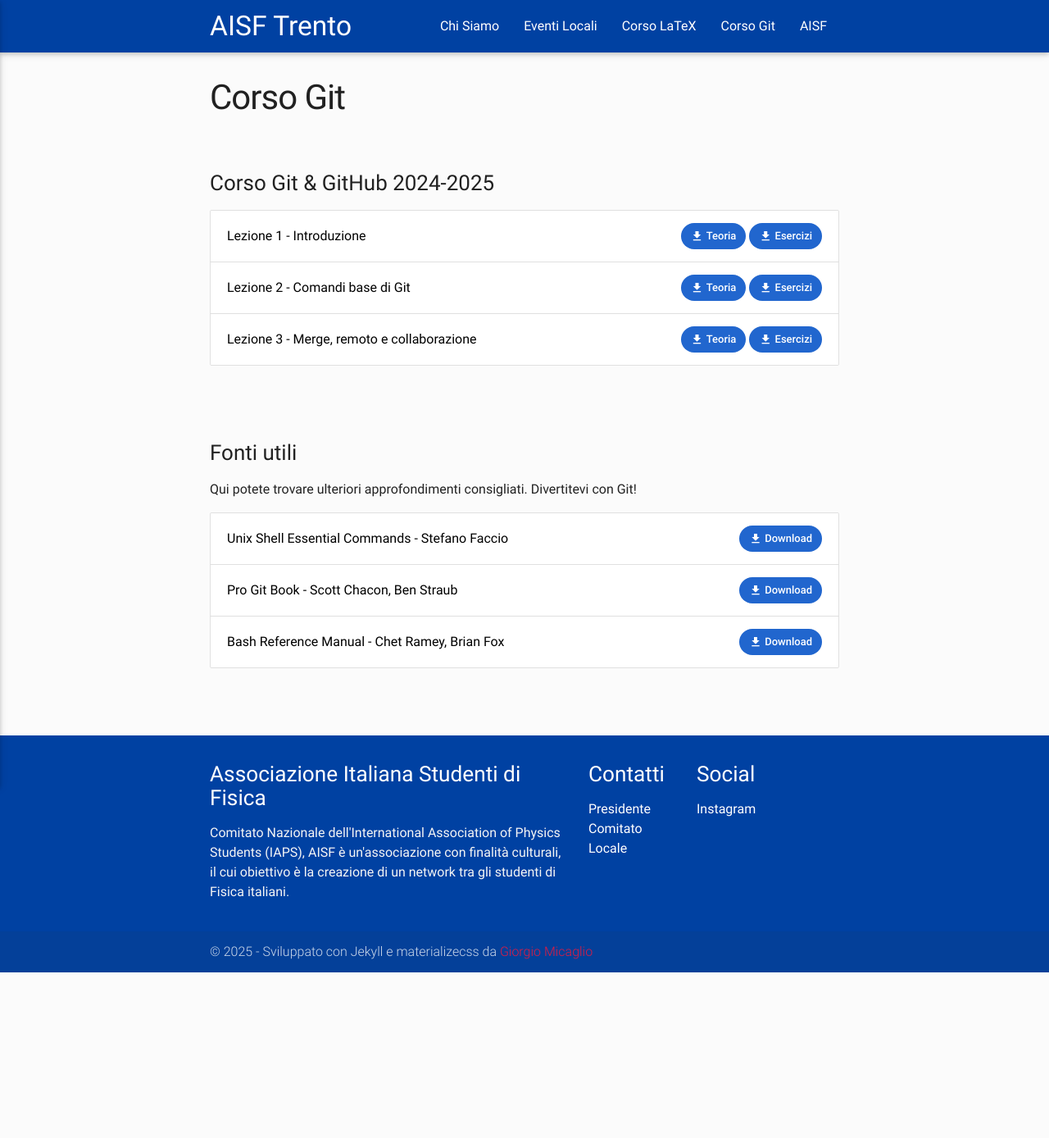
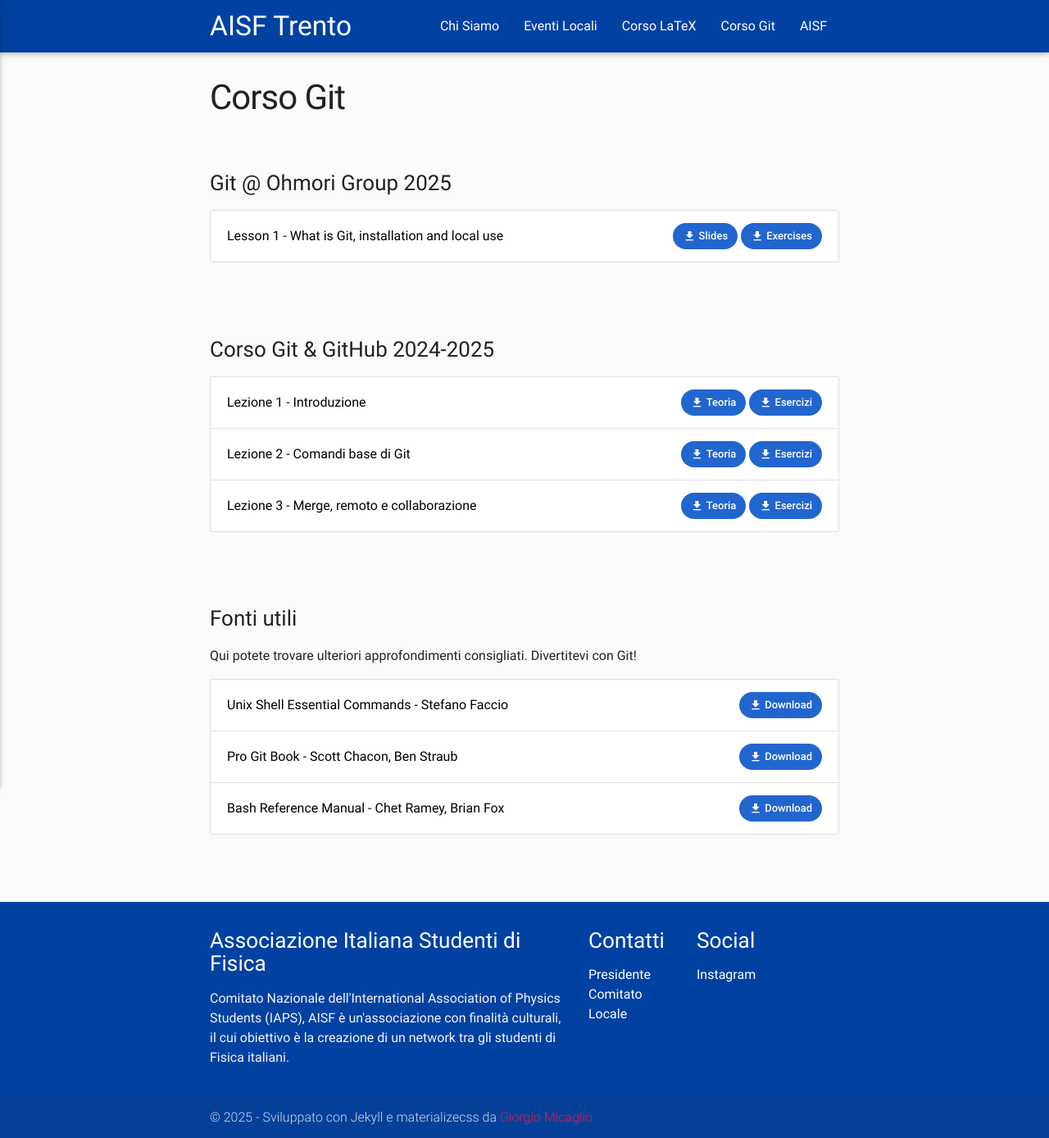
Before and after one commit to ai-sf/trento, a Jekyll site: the page built from git.html, in a window 1280 px wide. Shown: the whole page at 82% size. Built offline with Jekyll 4.4.1, drawn with Linux system fonts in a browser that asks for light colours; nearby versions of some CDN libraries; before the commit the page ends 1186 px from its top, so only the background shows below that.

Commit message:
add english git course

```diff
--- a/_data/eventi.yml
+++ b/_data/eventi.yml
@@ -56,7 +56,7 @@ sections:
             Venite numerosi!"
       linktxt: Gita in Bondone 2025
       link: https://ai-sf.it/trento/downloads/liberatoria_bondone_maggio2025.pdf
-      todo: "y"
+      todo: "n"
     - image: bp_carusotto25.jpg
       title:
       text: "🍻 Per il primo Beer&Physics del 2025, avremo come relatore il prof. Iacopo Carusotto, Dirigente di Ricerca presso il Pitaevskii BEC Center di Trento, che ci parlerà di fluidi di luce.
--- a/_data/git.yml
+++ b/_data/git.yml
@@ -1,4 +1,19 @@
 sezioni:
+  - titolo: "Git @ Ohmori Group 2025"
+    testo: ""
+    downloads:
+      - testo: "Lesson 1 - What is Git, installation and local use"
+        urls:
+        - nome: "Slides"
+          url: "en_les1.pdf"
+        - nome: "Exercises"
+          url: "en_ex1.pdf"
+      # - testo: "Lesson 2 - Branching, remote use with Github and collaboration"
+      #   urls:
+      #   - nome: "Slides"
+      #     url: "lez2.pdf"
+      #   - nome: "Exercises"
+      #     url: "es2.pdf"
   - titolo: "Corso Git & GitHub 2024-2025"
     testo: " "
     downloads:
```
Also changed, not shown: 2 other files.
